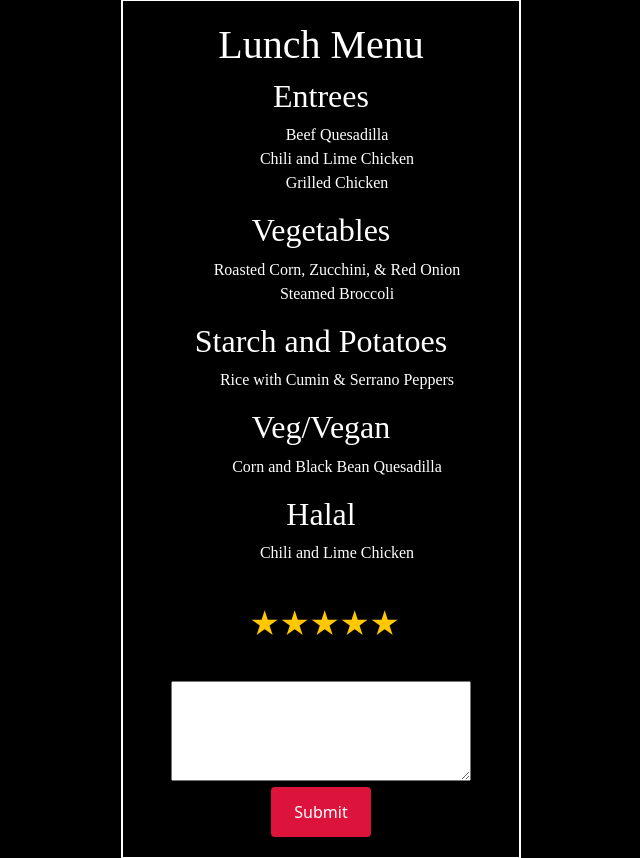
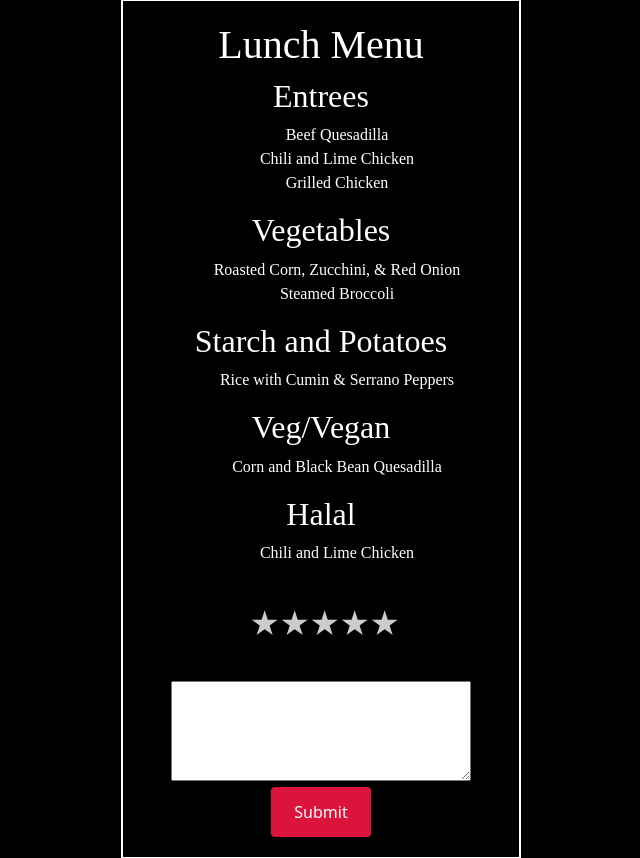
Before and after one commit to alexli2800/CS50project, a Flask app: page /lunch in a window 1280 px wide, with the box ticked. Shown: the part 113-971 px from the top of the page, without its empty margins (319-959 px from the left). Run offline with Flask 3, Linux system fonts and the light colour scheme; a user stored in the database is signed in; data comes from the database, SQL or seed files in the repository; some libraries are stand-ins or nearby versions.

Commit message:
Wed, Dec 6, 2023, 3:35 PM -05:00

```diff
--- a/static/styles.css
+++ b/static/styles.css
@@ -154,13 +154,12 @@ body {
   .rate:not(:checked) > label:before {
       content: '\2605';
   }
-  .rate > input:checked ~ label {
-      color: #ffc700;
-  }
+  /* makes bright yellow color when selected and not hovered */
   .rate:not(:checked) > label:hover,
   .rate:not(:checked) > label:hover ~ label {
       color: #deb217;
   }
+  /* makes darker yellow color on stars when hovered */
   .rate > input:checked + label:hover,
   .rate > input:checked + label:hover ~ label,
   .rate > input:checked ~ label:hover,
```
